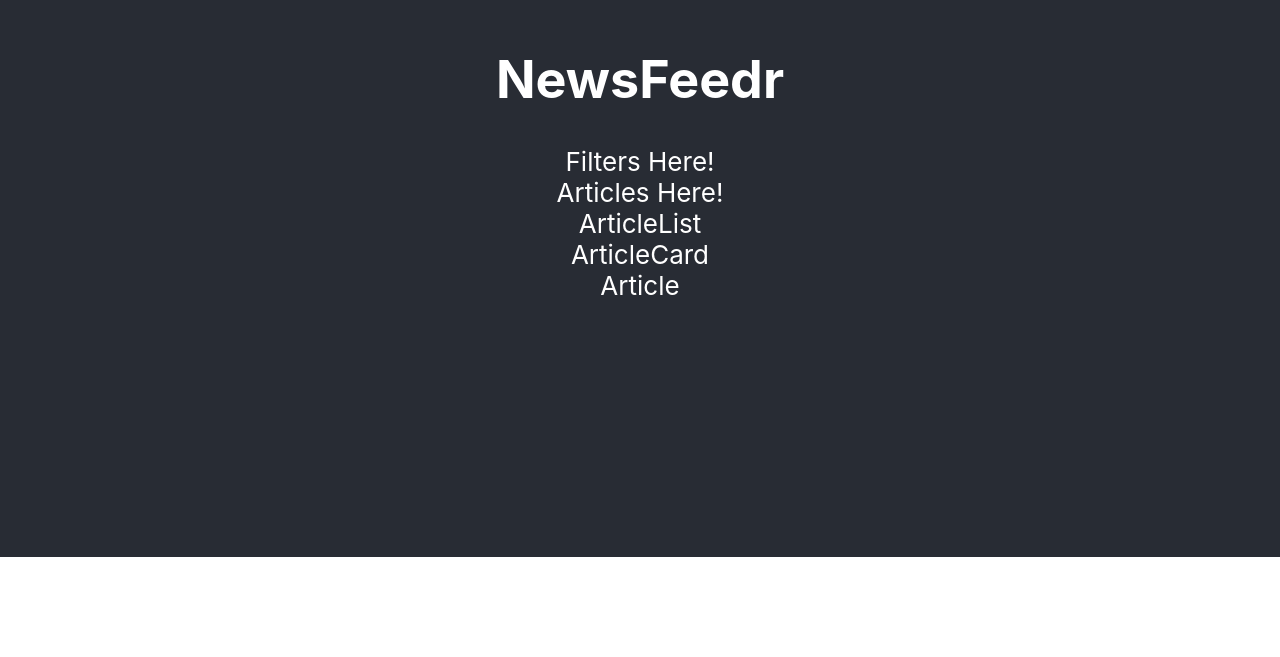
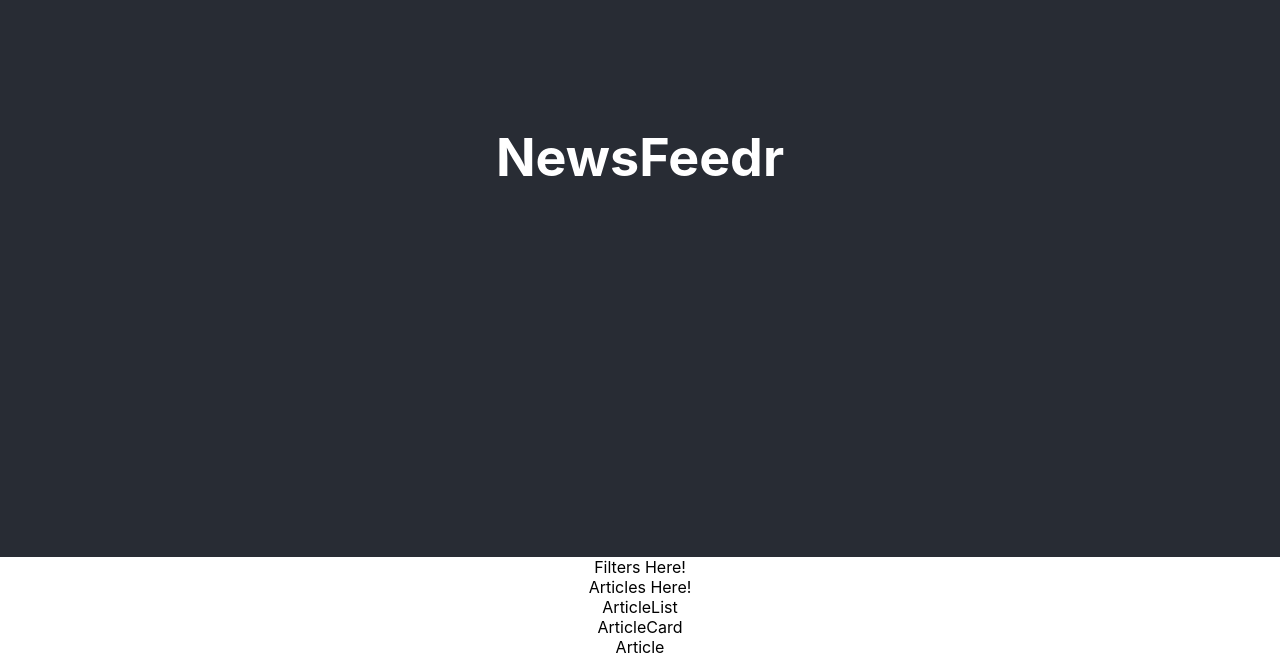
Before and after one commit to yutingcxiang/newsfeedr, a React (Create React App) app in the folder client/: page / in a window 1280 px wide. Shown: the part 243-900 px from the top of the page. Before the commit the page ends 800 px from the top, so only its background shows below. Built offline with nearby package versions, Linux system fonts and the light colour scheme.

Commit message:
Adjust app.css styling

```diff
--- a/client/src/App.css
+++ b/client/src/App.css
@@ -1,10 +1,5 @@
 .App {
   text-align: center;
-}
-
-.App-logo {
-  animation: App-logo-spin infinite 20s linear;
-  height: 40vmin;
 }
 
 .App-header {
@@ -17,16 +12,3 @@
   font-size: calc(10px + 2vmin);
   color: white;
 }
-
-.App-link {
-  color: #61dafb;
-}
-
-@keyframes App-logo-spin {
-  from {
-    transform: rotate(0deg);
-  }
-  to {
-    transform: rotate(360deg);
-  }
-}
--- a/client/src/App.js
+++ b/client/src/App.js
@@ -9,9 +9,13 @@ class App extends Component {
       <div className="App">
         <header className="App-header">
           <h1>NewsFeedr</h1>
+        </header>
+        <div>
           <FiltersContainer />
+        </div>
+        <div>
           <ArticlesContainer />
-        </header>
+        </div>
       </div>
     );
   }
```
